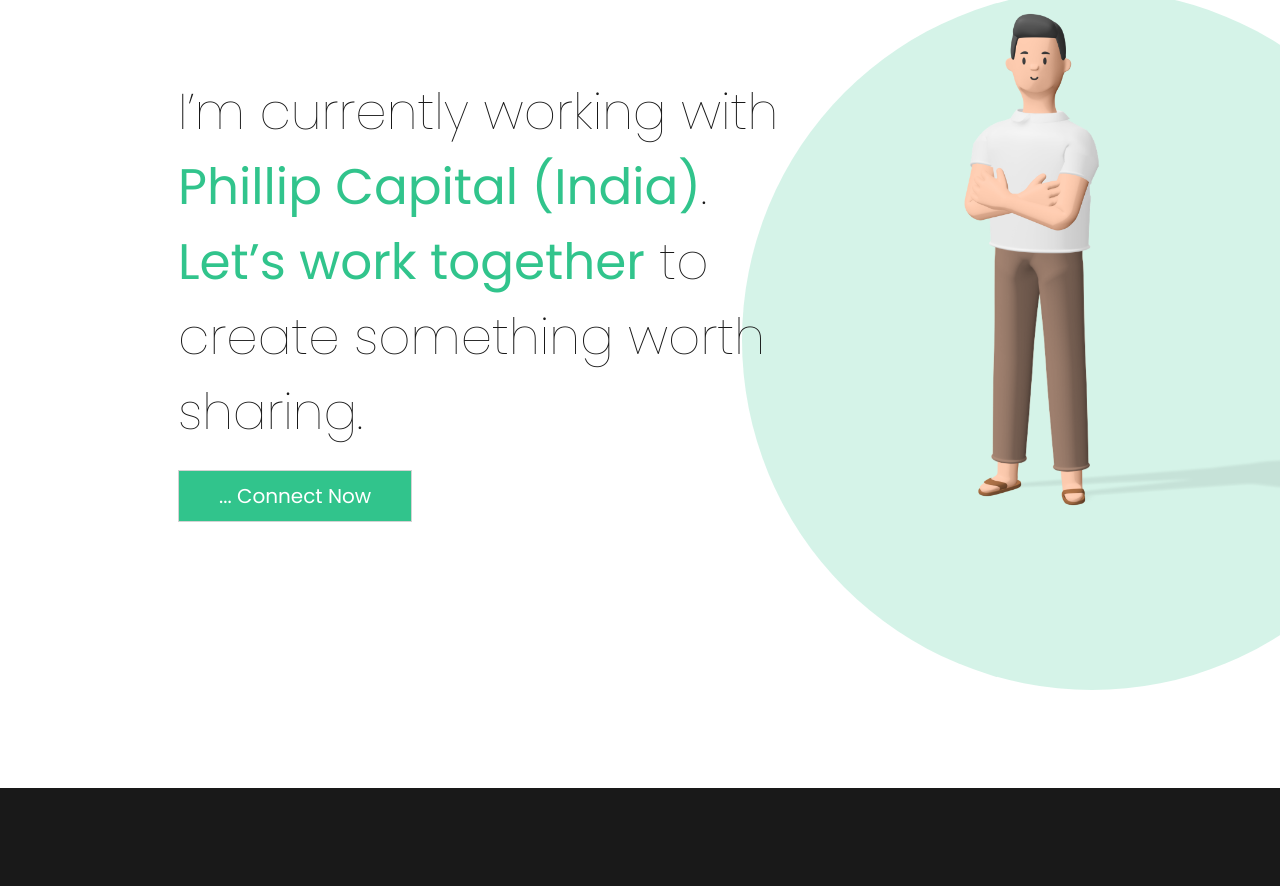
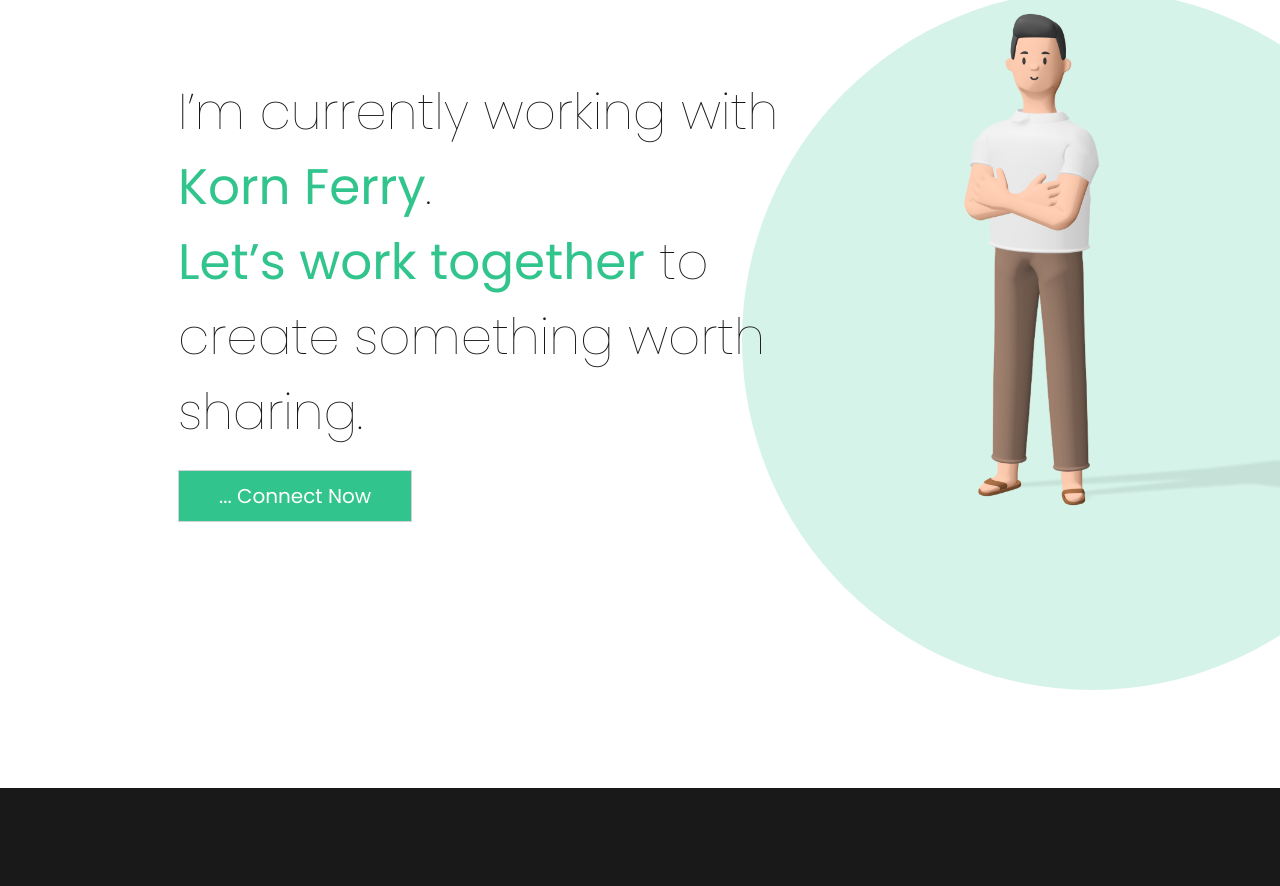
Before and after one commit to Shivam327/portfolio-v2, a React (Create React App) app: page / in a window 1280 px wide. Shown: the part 2707-3593 px from the top of the page. Built offline with nearby package versions, Linux system fonts and the light colour scheme; a web font is replaced by a local one.

Commit message:
company updated

```diff
--- a/src/pages/Homepage.js
+++ b/src/pages/Homepage.js
@@ -188,7 +188,7 @@
       <Container3>
         <Wrapper>
           <h1 data-aos='fade-in' data-aos-duration='2000'>
-            I’m currently working with <br /> <span>Phillip Capital (India)</span>.
+            I’m currently working with <br /> <span>Korn Ferry</span>.
           </h1>
           <h1 data-aos='fade-in' data-aos-duration='2000'>
             <span>Let’s work together</span> to create something worth sharing.
```
